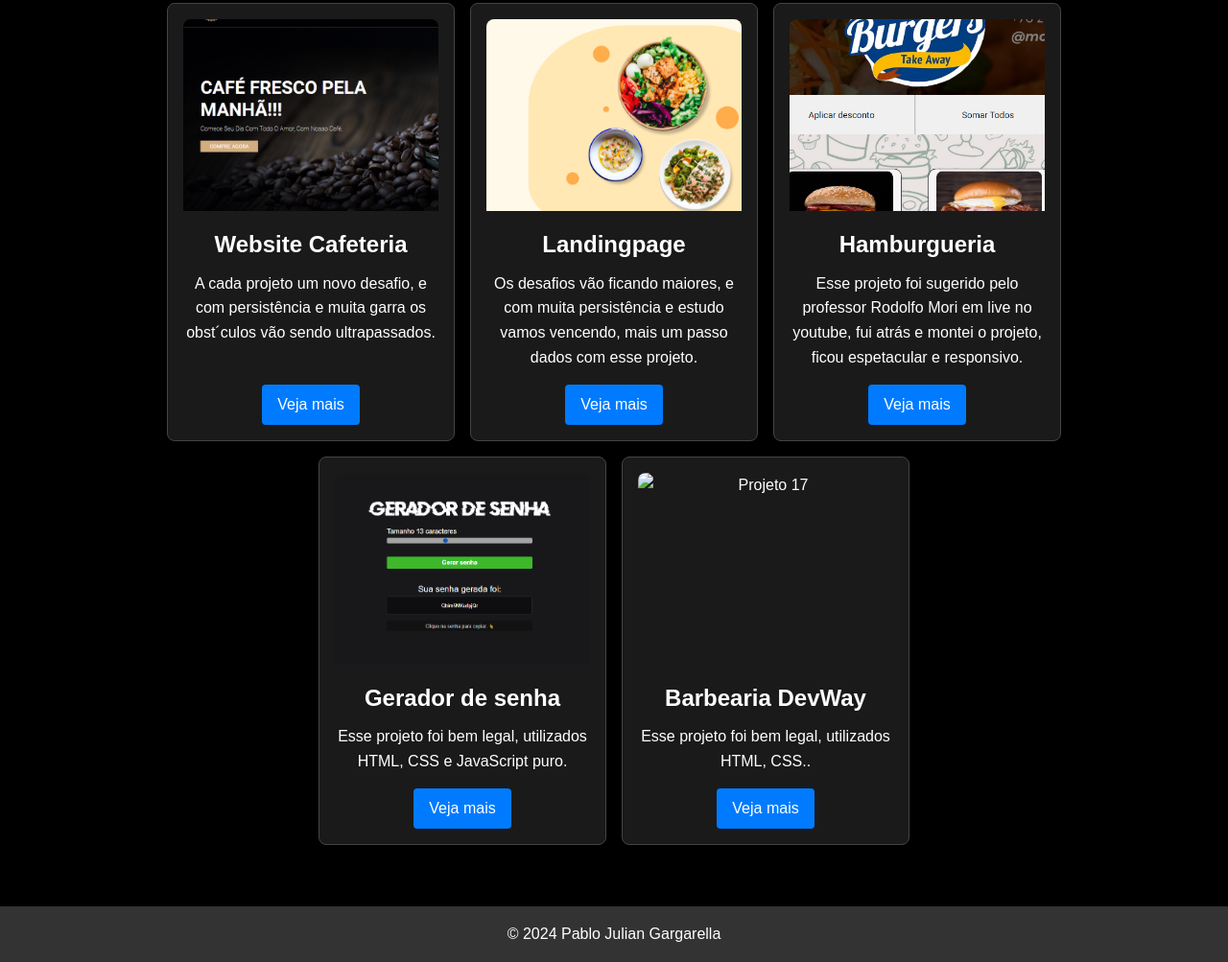
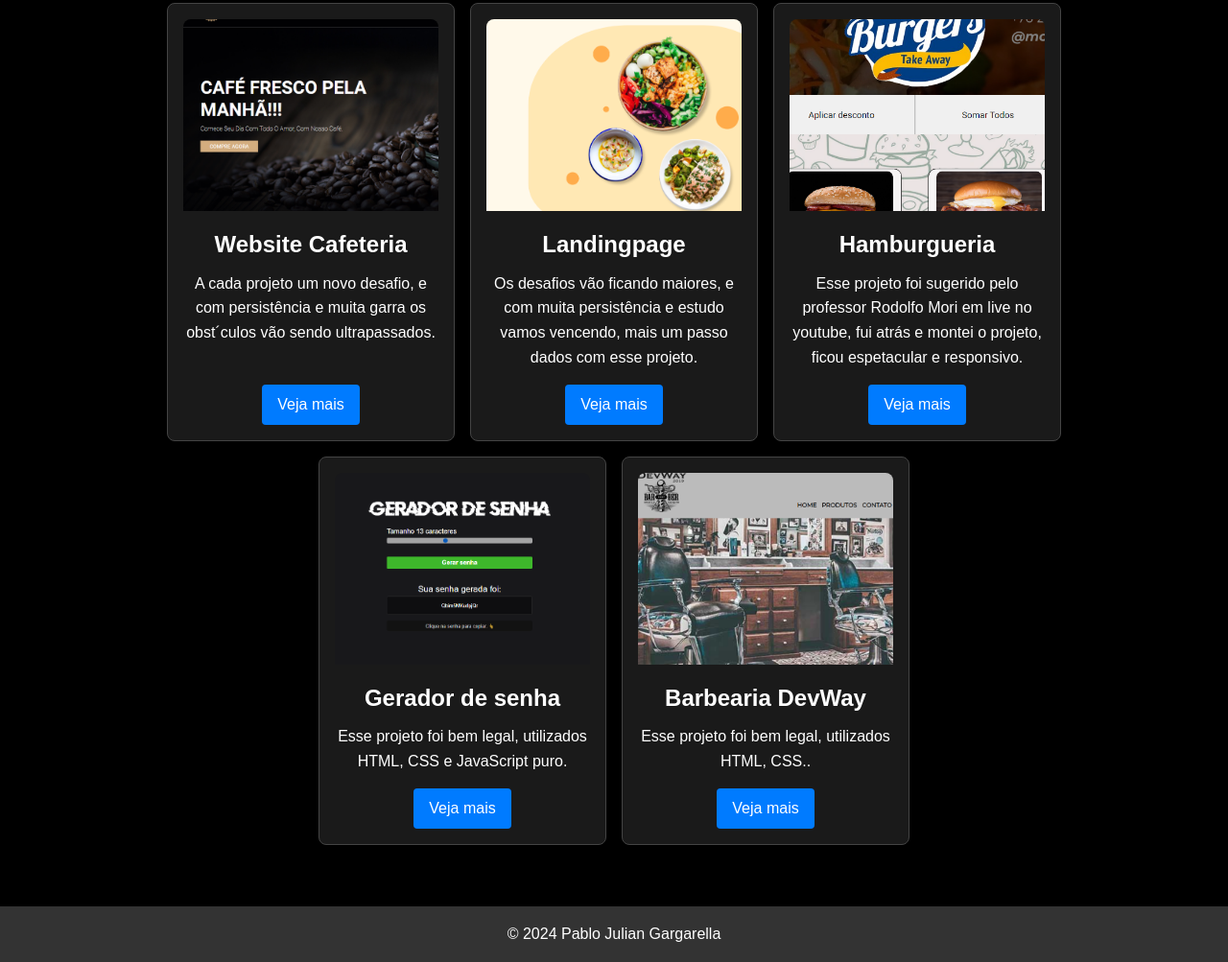
Before and after one commit to pjuliang/pagina-portifolio, a plain HTML site: page index.html in a window 1280 px wide. Shown: the part 2206-3209 px from the top of the page at 96% size. Drawn offline with Linux system fonts and the light colour scheme.

Commit message:
Update index.html

```diff
--- a/index.html
+++ b/index.html
@@ -115,7 +115,7 @@
             </div>
 
             <div class="project-card">
-                <img src="./src/img/barbearia-devway-2024-10-18" alt="Projeto 17">
+                <img src="./src/img/barbearia-devway-2024-10-18.png" alt="Projeto 17">
                 <h2>Barbearia DevWay</h2>
                 <p>Esse projeto foi bem legal, utilizados HTML, CSS..</p>
                 <a href="https://pjuliang.github.io/barbeariadevway/" class="btn">Veja mais</a>
```
